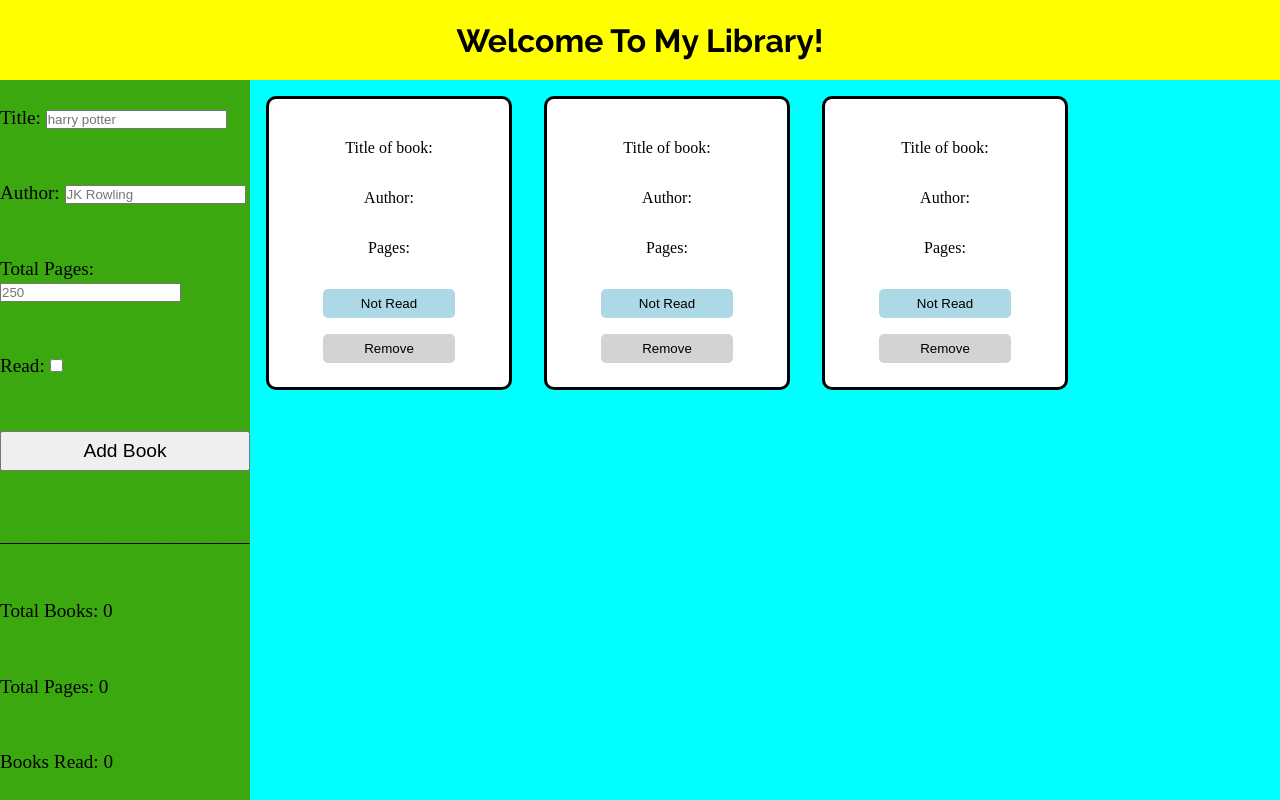
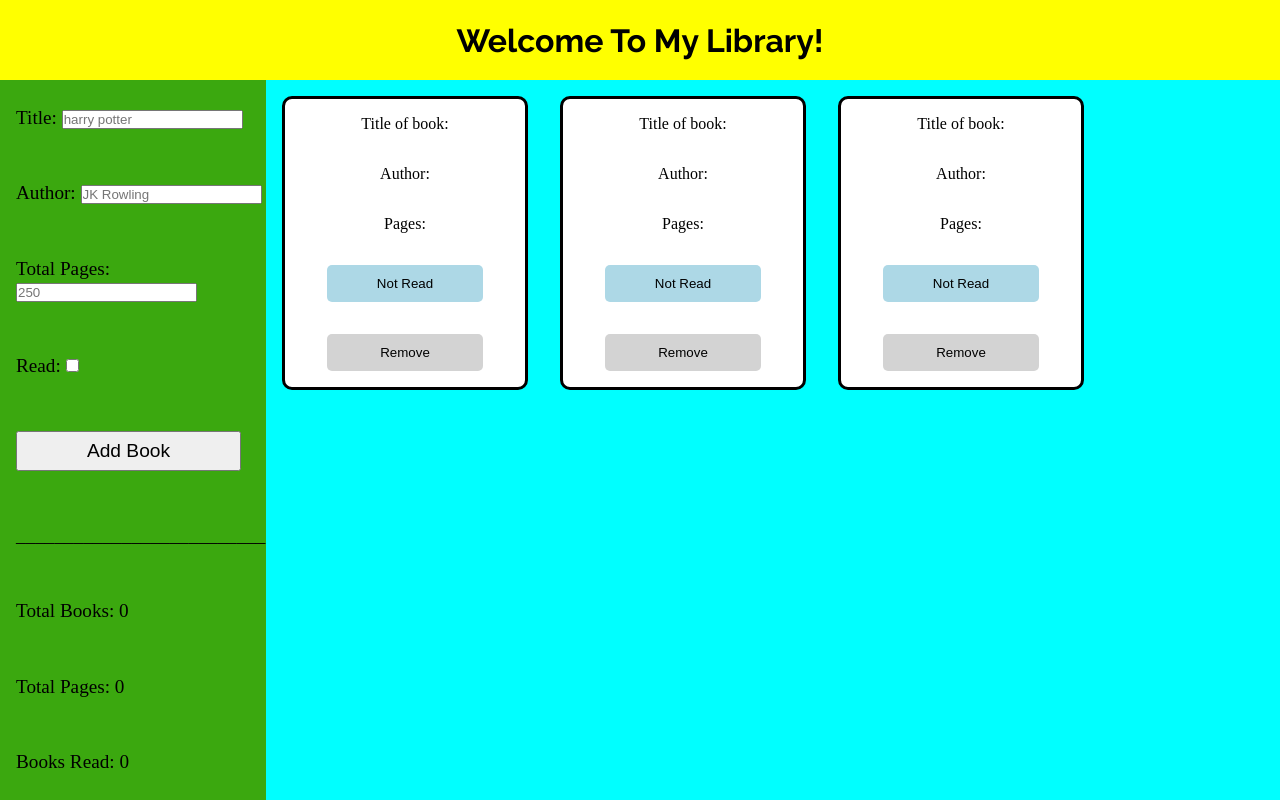
Before and after one commit to jipark92/JS-Library-Project, a plain HTML site: page index.html in a window 1280 px wide. Drawn offline with Linux system fonts and the light colour scheme.

Commit message:
add book-info styling

```diff
--- a/style.css
+++ b/style.css
@@ -34,10 +34,11 @@
     flex-direction: column;
     justify-content: space-around;
     align-items: flex-start;
+    padding-left: 1rem;
 }
 
 .add-book-btn {
-    width: 100%;
+    width: 90%;
     height: 2.5rem;
     font-size: 1.2rem;
 }
@@ -64,8 +65,8 @@
 .book-info > .read-or-not {
     background-color: lightblue;
     border: none;
-    width: 55%;
-    height: 10%;
+    width: 65%;
+    height: 15%;
     margin: 1rem;
     border-radius: 5px;
 }
@@ -77,10 +78,10 @@
 .book-info > .remove-book {
     background-color: lightgray;
     border: none;
-    width: 55%;
-    height: 10%;
-    border-radius:
-     5px;
+    width: 65%;
+    height: 15%;
+    border-radius: 5px;
+    margin: 1rem;
 }
 .book-info > .remove-book:hover {
     background-color: gray;
```
